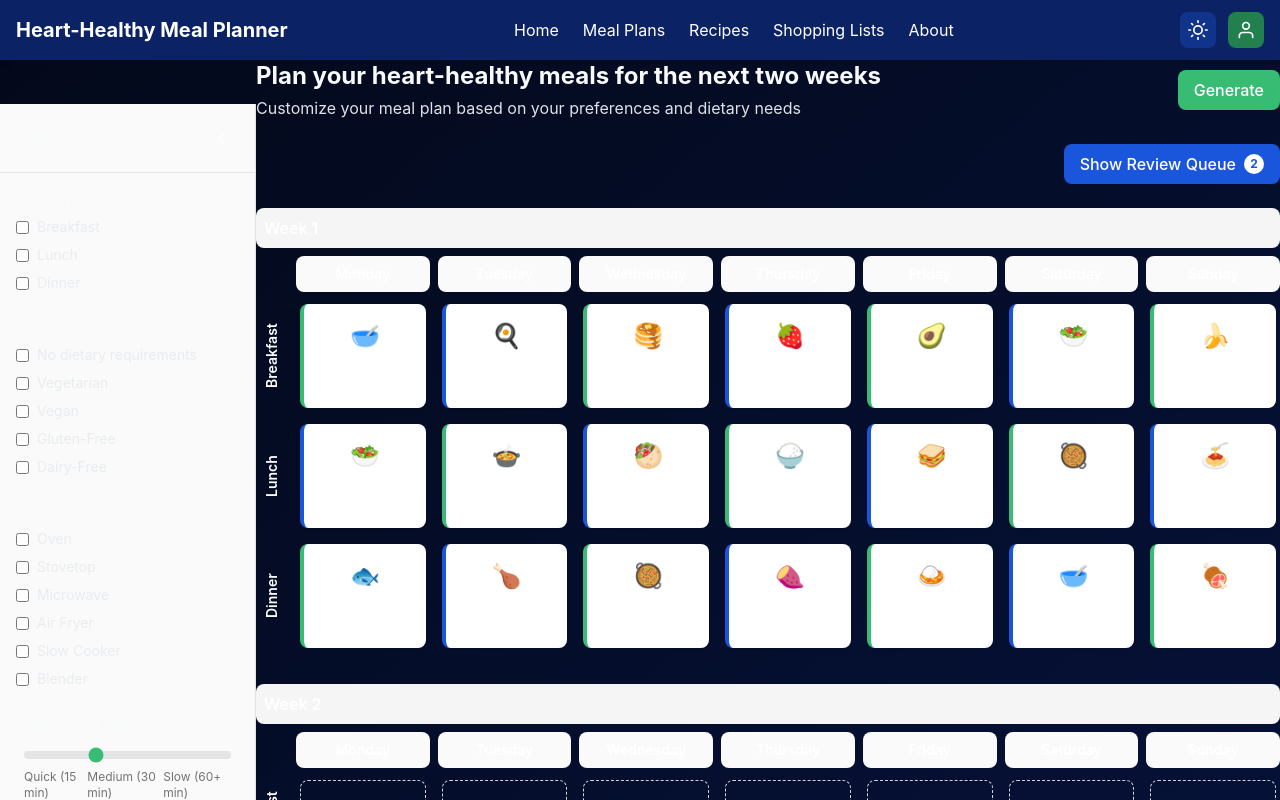
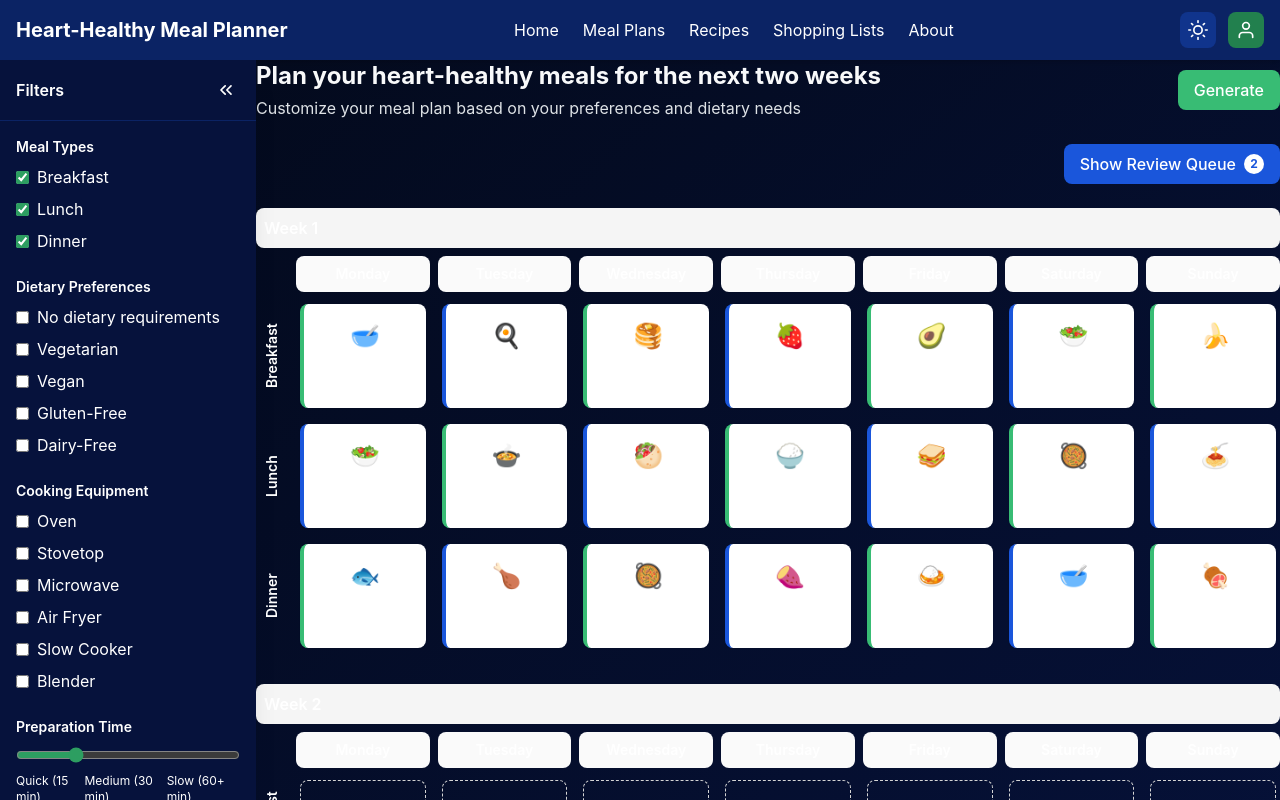
Before and after one commit to warwick-t22/notion_meal_planner_nextjs_fixed, a Next.js app: page / in a window 1280 px wide. Shown: the top 800 px of the page. Built offline with nearby package versions, Linux system fonts and the light colour scheme.

Commit message:
Update Sidebar.tsx
Fix text colours in Header component

```diff
--- a/src/app/components/Sidebar.tsx
+++ b/src/app/components/Sidebar.tsx
@@ -1,6 +1,6 @@
 'use client';
 
-import React, { useState } from 'react';
+import React from 'react';
 
 interface SidebarProps {
   isCollapsed: boolean;
@@ -9,166 +9,139 @@ interface SidebarProps {
 
 const Sidebar: React.FC<SidebarProps> = ({ isCollapsed, toggleSidebar }) => {
   return (
-    <aside className={`bg-neutral-50 border-r border-neutral-200 h-[calc(100vh-104px)] fixed top-[104px] left-0 overflow-y-auto transition-all duration-300 ${isCollapsed ? 'w-16' : 'w-64'}`}>
-      <div className="flex justify-between items-center p-4 border-b border-neutral-200">
-        <h2 className={`font-bold text-neutral-800 ${isCollapsed ? 'hidden' : 'block'}`}>Filters</h2>
-        <button onClick={toggleSidebar} className="p-2 rounded-full hover:bg-neutral-100 transition-colors">
+    <aside
+      className={`fixed h-screen bg-royalBlue-800 shadow-xl transition-all duration-300 z-10 ${
+        isCollapsed ? 'w-16' : 'w-64'
+      }`}
+    >
+      <div className="p-4 flex justify-between items-center border-b border-royalBlue-700">
+        <h2 className={`font-semibold text-white ${isCollapsed ? 'hidden' : 'block'}`}>Filters</h2>
+        <button
+          onClick={toggleSidebar}
+          className="p-1 rounded-notion hover:bg-royalBlue-700 text-white"
+        >
+          {isCollapsed ? (
             <svg xmlns="http://www.w3.org/2000/svg" width="20" height="20" viewBox="0 0 24 24" fill="none" stroke="currentColor" strokeWidth="2" strokeLinecap="round" strokeLinejoin="round">
-            <polyline points={isCollapsed ? "9 18 15 12 9 6" : "15 18 9 12 15 6"}></polyline>
+              <polyline points="13 17 18 12 13 7"></polyline>
+              <polyline points="6 17 11 12 6 7"></polyline>
             </svg>
+          )  : (
+            <svg xmlns="http://www.w3.org/2000/svg" width="20" height="20" viewBox="0 0 24 24" fill="none" stroke="currentColor" strokeWidth="2" strokeLinecap="round" strokeLinejoin="round">
+              <polyline points="11 17 6 12 11 7"></polyline>
+              <polyline points="18 17 13 12 18 7"></polyline>
+            </svg>
+          ) }
         </button>
       </div>
 
       {!isCollapsed && (
         <div className="p-4">
-          {/* Meal Types Section */}
           <div className="mb-6">
-            <h3 className="font-semibold text-sm mb-2 text-neutral-800">Meal Types</h3>
-            <div className="flex flex-col gap-2">
-              <label className="flex items-center gap-2 cursor-pointer text-sm text-neutral-700">
-                <input type="checkbox" className="rounded border-neutral-300 text-mintGreen-400 focus:ring-mintGreen-400" />
-                <span>Breakfast</span>
+            <h3 className="font-semibold text-sm mb-2 text-white">Meal Types</h3>
+            <div className="space-y-2">
+              <label className="flex items-center text-white">
+                <input type="checkbox" className="mr-2 accent-mintGreen-500" defaultChecked />
+                Breakfast
               </label>
-              <label className="flex items-center gap-2 cursor-pointer text-sm text-neutral-700">
-                <input type="checkbox" className="rounded border-neutral-300 text-mintGreen-400 focus:ring-mintGreen-400" />
-                <span>Lunch</span>
+              <label className="flex items-center text-white">
+                <input type="checkbox" className="mr-2 accent-mintGreen-500" defaultChecked />
+                Lunch
               </label>
-              <label className="flex items-center gap-2 cursor-pointer text-sm text-neutral-700">
-                <input type="checkbox" className="rounded border-neutral-300 text-mintGreen-400 focus:ring-mintGreen-400" />
-                <span>Dinner</span>
+              <label className="flex items-center text-white">
+                <input type="checkbox" className="mr-2 accent-mintGreen-500" defaultChecked />
+                Dinner
               </label>
             </div>
           </div>
 
-          {/* Dietary Preferences Section */}
           <div className="mb-6">
-            <h3 className="font-semibold text-sm mb-2 text-neutral-800">Dietary Preferences</h3>
-            <div className="flex flex-col gap-2">
-              <label className="flex items-center gap-2 cursor-pointer text-sm text-neutral-700">
-                <input type="checkbox" className="rounded border-neutral-300 text-mintGreen-400 focus:ring-mintGreen-400" />
-                <span>No dietary requirements</span>
+            <h3 className="font-semibold text-sm mb-2 text-white">Dietary Preferences</h3>
+            <div className="space-y-2">
+              <label className="flex items-center text-white">
+                <input type="checkbox" className="mr-2 accent-mintGreen-500" />
+                No dietary requirements
               </label>
-              <label className="flex items-center gap-2 cursor-pointer text-sm text-neutral-700">
-                <input type="checkbox" className="rounded border-neutral-300 text-mintGreen-400 focus:ring-mintGreen-400" />
-                <span>Vegetarian</span>
+              <label className="flex items-center text-white">
+                <input type="checkbox" className="mr-2 accent-mintGreen-500" />
+                Vegetarian
               </label>
-              <label className="flex items-center gap-2 cursor-pointer text-sm text-neutral-700">
-                <input type="checkbox" className="rounded border-neutral-300 text-mintGreen-400 focus:ring-mintGreen-400" />
-                <span>Vegan</span>
+              <label className="flex items-center text-white">
+                <input type="checkbox" className="mr-2 accent-mintGreen-500" />
+                Vegan
               </label>
-              <label className="flex items-center gap-2 cursor-pointer text-sm text-neutral-700">
-                <input type="checkbox" className="rounded border-neutral-300 text-mintGreen-400 focus:ring-mintGreen-400" />
-                <span>Gluten-Free</span>
+              <label className="flex items-center text-white">
+                <input type="checkbox" className="mr-2 accent-mintGreen-500" />
+                Gluten-Free
               </label>
-              <label className="flex items-center gap-2 cursor-pointer text-sm text-neutral-700">
-                <input type="checkbox" className="rounded border-neutral-300 text-mintGreen-400 focus:ring-mintGreen-400" />
-                <span>Dairy-Free</span>
+              <label className="flex items-center text-white">
+                <input type="checkbox" className="mr-2 accent-mintGreen-500" />
+                Dairy-Free
               </label>
             </div>
           </div>
 
-          {/* Cooking Equipment Section */}
           <div className="mb-6">
-            <h3 className="font-semibold text-sm mb-2 text-neutral-800">Cooking Equipment</h3>
-            <div className="flex flex-col gap-2">
-              <label className="flex items-center gap-2 cursor-pointer text-sm text-neutral-700">
-                <input type="checkbox" className="rounded border-neutral-300 text-mintGreen-400 focus:ring-mintGreen-400" />
-                <span>Oven</span>
+            <h3 className="font-semibold text-sm mb-2 text-white">Cooking Equipment</h3>
+            <div className="space-y-2">
+              <label className="flex items-center text-white">
+                <input type="checkbox" className="mr-2 accent-mintGreen-500" />
+                Oven
               </label>
-              <label className="flex items-center gap-2 cursor-pointer text-sm text-neutral-700">
-                <input type="checkbox" className="rounded border-neutral-300 text-mintGreen-400 focus:ring-mintGreen-400" />
-                <span>Stovetop</span>
+              <label className="flex items-center text-white">
+                <input type="checkbox" className="mr-2 accent-mintGreen-500" />
+                Stovetop
               </label>
-              <label className="flex items-center gap-2 cursor-pointer text-sm text-neutral-700">
-                <input type="checkbox" className="rounded border-neutral-300 text-mintGreen-400 focus:ring-mintGreen-400" />
-                <span>Microwave</span>
+              <label className="flex items-center text-white">
+                <input type="checkbox" className="mr-2 accent-mintGreen-500" />
+                Microwave
               </label>
-              <label className="flex items-center gap-2 cursor-pointer text-sm text-neutral-700">
-                <input type="checkbox" className="rounded border-neutral-300 text-mintGreen-400 focus:ring-mintGreen-400" />
-                <span>Air Fryer</span>
+              <label className="flex items-center text-white">
+                <input type="checkbox" className="mr-2 accent-mintGreen-500" />
+                Air Fryer
               </label>
-              <label className="flex items-center gap-2 cursor-pointer text-sm text-neutral-700">
-                <input type="checkbox" className="rounded border-neutral-300 text-mintGreen-400 focus:ring-mintGreen-400" />
-                <span>Slow Cooker</span>
+              <label className="flex items-center text-white">
+                <input type="checkbox" className="mr-2 accent-mintGreen-500" />
+                Slow Cooker
               </label>
-              <label className="flex items-center gap-2 cursor-pointer text-sm text-neutral-700">
-                <input type="checkbox" className="rounded border-neutral-300 text-mintGreen-400 focus:ring-mintGreen-400" />
-                <span>Blender</span>
+              <label className="flex items-center text-white">
+                <input type="checkbox" className="mr-2 accent-mintGreen-500" />
+                Blender
               </label>
             </div>
           </div>
 
-          {/* Preparation Time Section */}
           <div className="mb-6">
-            <h3 className="font-semibold text-sm mb-2 text-neutral-800">Preparation Time</h3>
-            <div className="px-2">
+            <h3 className="font-semibold text-sm mb-2 text-white">Preparation Time</h3>
             <input
               type="range"
-                min="15"
-                max="60"
-                step="15"
+              min="0"
+              max="120"
               defaultValue="30"
-                className="w-full h-2 bg-neutral-200 rounded-notion appearance-none cursor-pointer accent-mintGreen-400"
+              className="w-full accent-mintGreen-500"
             />
-              <div className="flex justify-between text-xs text-neutral-500 mt-1">
+            <div className="flex justify-between text-xs mt-1 text-white">
               <span>Quick (15 min)</span>
               <span>Medium (30 min)</span>
               <span>Slow (60+ min)</span>
             </div>
           </div>
-          </div>
 
-          {/* Serving Size Section */}
           <div className="mb-6">
-            <h3 className="font-semibold text-sm mb-2 text-neutral-800">Serving Size</h3>
-            <select className="w-full p-2 border border-neutral-300 rounded-notion text-sm focus:outline-none focus:border-mintGreen-400 focus:ring-2 focus:ring-mintGreen-400/20">
-              <option value="1">1 serving</option>
-              <option value="2">2 servings</option>
-              <option value="4" selected>4 servings</option>
-              <option value="6">6 servings</option>
-              <option value="8">8 servings</option>
+            <h3 className="font-semibold text-sm mb-2 text-white">Serving Size</h3>
+            <select className="w-full p-2 rounded-notion border border-royalBlue-600 bg-royalBlue-700 text-white">
+              <option>1 serving</option>
+              <option>2 servings</option>
+              <option>4 servings</option>
+              <option>6 servings</option>
+              <option>8 servings</option>
             </select>
           </div>
 
-          {/* Generate Button */}
-          <button className="w-full bg-mintGreen-400 text-white font-medium py-2 px-4 rounded-notion hover:bg-mintGreen-500 transition-colors">
+          <button className="w-full bg-mintGreen-500 hover:bg-mintGreen-600 text-white font-medium py-2 px-4 rounded-notion transition-colors">
             Generate Meal Plan
           </button>
 
-          {/* Recipe Assistant Section */}
-          <div className="mt-6 pt-6 border-t border-neutral-200">
-            <h3 className="font-semibold text-sm mb-2 text-neutral-800">Your Recipe Assistant</h3>
-            <div className="bg-white rounded-notion shadow-sm h-64 flex flex-col">
-              <div className="flex-1 overflow-y-auto p-3 flex flex-col gap-3">
-                <div className="bg-royalBlue-50 p-2 rounded-notion max-w-[85%]">
-                  <p className="text-sm">Hello! I can help you find heart-healthy recipes based on your preferences. What kind of meals are you looking for today?</p>
-                  <span className="text-xs text-neutral-500 mt-1 block">10:30 AM</span>
-                </div>
-                <div className="bg-mintGreen-50 p-2 rounded-notion max-w-[85%] self-end">
-                  <p className="text-sm">I need some quick breakfast ideas</p>
-                  <span className="text-xs text-neutral-500 mt-1 block">10:31 AM</span>
-                </div>
-                <div className="bg-royalBlue-50 p-2 rounded-notion max-w-[85%]">
-                  <p className="text-sm">I found these heart-healthy breakfast options that take 15 minutes or less to prepare:</p>
-                  <span className="text-xs text-neutral-500 mt-1 block">10:31 AM</span>
-                </div>
-              </div>
-              <div className="border-t border-neutral-200 p-2 flex">
-                <textarea
-                  placeholder="Ask about recipes..."
-                  className="flex-1 resize-none border border-neutral-300 rounded-notion p-2 text-sm focus:outline-none focus:border-mintGreen-400 focus:ring-2 focus:ring-mintGreen-400/20"
-                  rows={1}
-                ></textarea>
-                <button className="ml-2 p-2 bg-mintGreen-400 text-white rounded-notion flex items-center justify-center hover:bg-mintGreen-500 transition-colors">
-                  <svg xmlns="http://www.w3.org/2000/svg" width="16" height="16" viewBox="0 0 24 24" fill="none" stroke="currentColor" strokeWidth="2" strokeLinecap="round" strokeLinejoin="round">
-                    <line x1="22" y1="2" x2="11" y2="13"></line>
-                    <polygon points="22 2 15 22 11 13 2 9 22 2"></polygon>
-                  </svg>
-                </button>
-              </div>
-            </div>
-            <p className="text-xs text-neutral-500 mt-3">Recipe suggestions are based on pre-populated recipes and will be reviewed before being added to the database.</p>
-          </div>
+          {/* Your Recipe Assistant section would go here */}
         </div>
       )}
     </aside>
```
Lines whose indentation alone changed are shown as unchanged.
